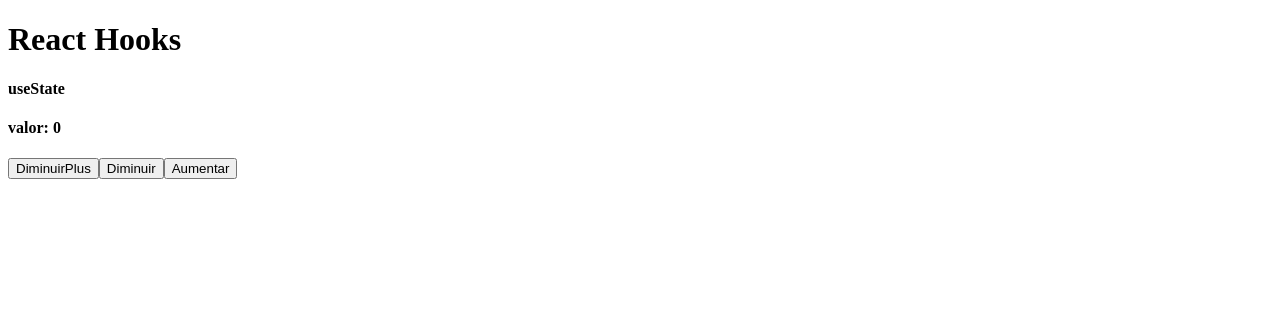
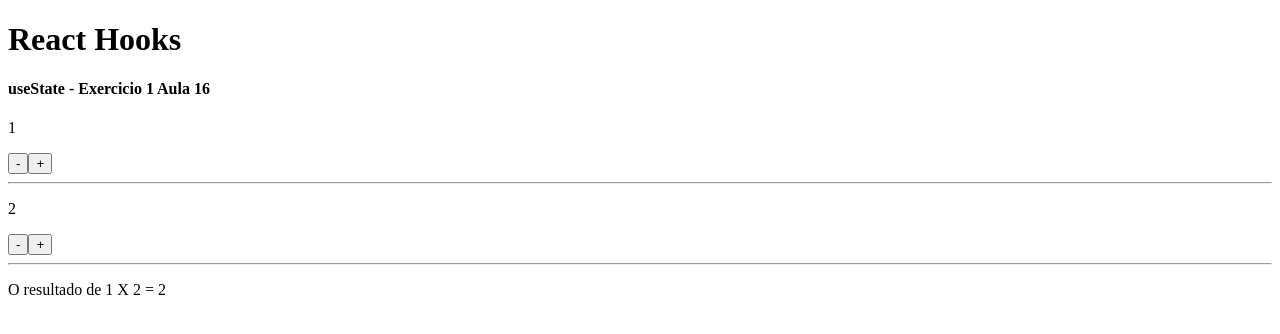
Before and after one commit to danielBRTanimacao/React-estudo, a React (Vite) app in the folder react-04-hooks/: page / in a window 1280 px wide. Shown: the top 334 px of the page. Built offline with nearby package versions, Linux system fonts and the light colour scheme.

Commit message:
03_hooks

```diff
--- a/react-04-hooks/src/App.jsx
+++ b/react-04-hooks/src/App.jsx
@@ -1,14 +1,15 @@
 import React from "react";
 
 // import HookState01 from "./components/UseState01";
-import HookState02 from "./components/UseState02";
+// import HookState02 from "./components/UseState02";
+import HookState03 from "./components/UseState03";
 
 export default () => {
     return (
         <>
             <h1>React Hooks</h1>
             {/* <HookState01 /> */}
-            <HookState02 />
+            <HookState03 />
         </>
     );
 };
--- /dev/null
+++ b/react-04-hooks/src/components/UseState03.jsx
@@ -0,0 +1,32 @@
+import { useState } from "react";
+
+export default () => {
+    const [value1, setValue1] = useState(1);
+    const [value2, setValue2] = useState(2);
+
+    function diminuir(func) {
+        func((oldValue) => oldValue - 1);
+    }
+
+    function aumentar(func) {
+        func((oldValue) => oldValue + 1);
+    }
+
+    return (
+        <>
+            <h4>useState - Exercicio 1 Aula 16</h4>
+
+            <p>{value1}</p>
+            <button onClick={() => diminuir(setValue1)}>-</button>
+            <button onClick={() => aumentar(setValue1)}>+</button>
+            <hr />
+            <p>{value2}</p>
+            <button onClick={() => diminuir(setValue2)}>-</button>
+            <button onClick={() => aumentar(setValue2)}>+</button>
+            <hr />
+            <p>
+                O resultado de {value1} X {value2} = {value1 * value2}
+            </p>
+        </>
+    );
+};
```
